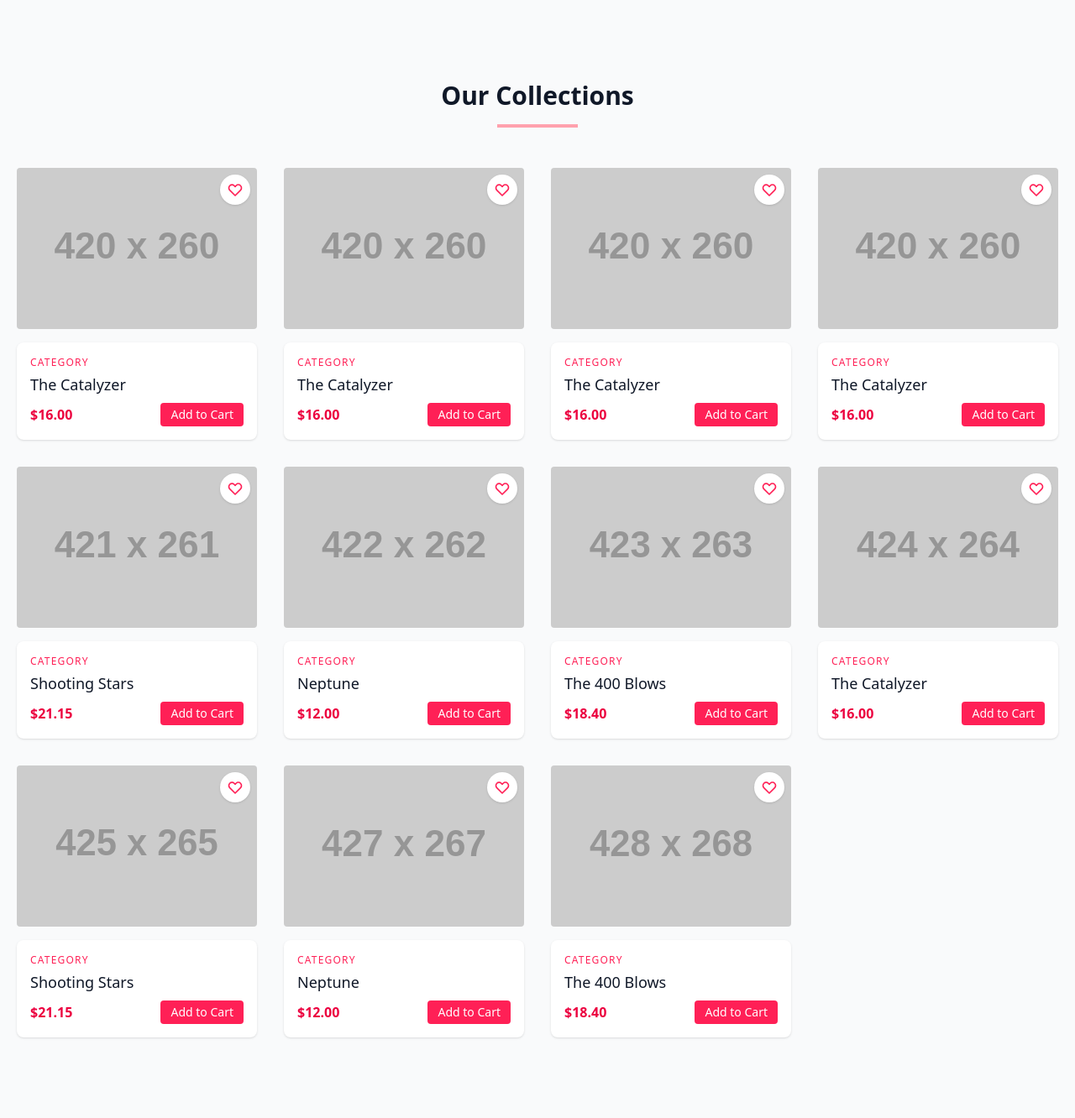
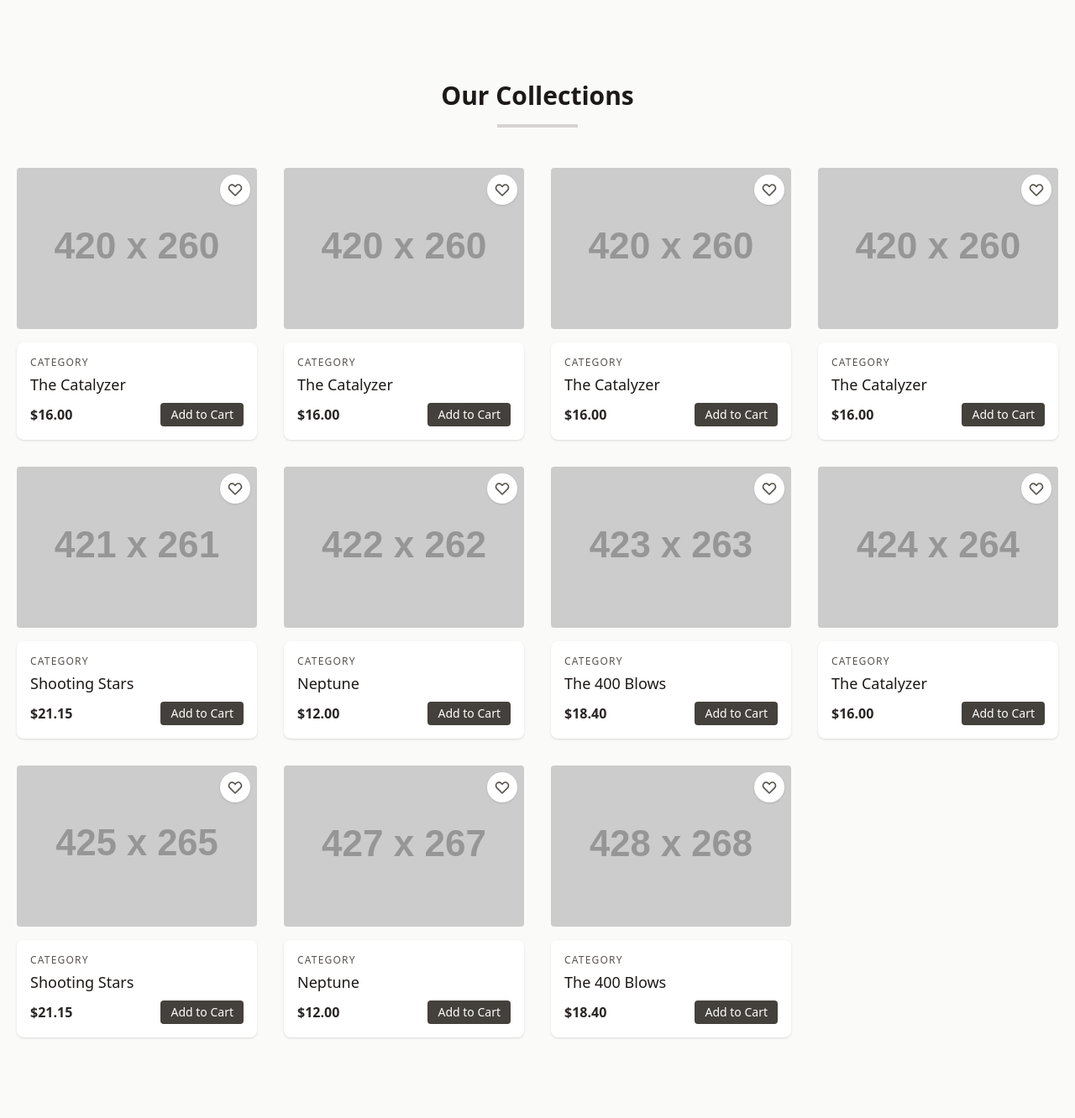
Before and after one commit to MaheshDas2004/Ecommerce-Website, a PHP site: page /shop.php in a window 1280 px wide. Shown: the whole page at 84% size. Run offline with PHP 8.4, Linux system fonts and the light colour scheme; grey boxes labelled with a size stand in for pictures from a placeholder-image service; some libraries are stand-ins or nearby versions.

Commit message:
Add new color variables and update Login/Signup forms for password handling

```diff
--- a/FRONTEND/output.css
+++ b/FRONTEND/output.css
@@ -42,6 +42,7 @@
     --color-gray-800: oklch(0.278 0.033 256.848);
     --color-gray-900: oklch(0.21 0.034 264.665);
     --color-stone-50: oklch(0.985 0.001 106.423);
+    --color-stone-100: oklch(0.97 0.001 106.424);
     --color-stone-200: oklch(0.923 0.003 48.717);
     --color-stone-300: oklch(0.869 0.005 56.366);
     --color-stone-400: oklch(0.709 0.01 56.259);
@@ -804,6 +805,9 @@
   .bg-stone-50 {
     background-color: var(--color-stone-50);
   }
+  .bg-stone-300 {
+    background-color: var(--color-stone-300);
+  }
   .bg-stone-700 {
     background-color: var(--color-stone-700);
   }
@@ -1087,6 +1091,9 @@
   }
   .text-stone-800 {
     color: var(--color-stone-800);
+  }
+  .text-stone-900 {
+    color: var(--color-stone-900);
   }
   .text-white {
     color: var(--color-white);
@@ -1249,6 +1256,13 @@
       }
     }
   }
+  .hover\:bg-stone-100 {
+    &:hover {
+      @media (hover: hover) {
+        background-color: var(--color-stone-100);
+      }
+    }
+  }
   .hover\:bg-stone-800 {
     &:hover {
       @media (hover: hover) {
--- a/FRONTEND/shop.php
+++ b/FRONTEND/shop.php
@@ -6,14 +6,14 @@
     <title>Shop - Magic Moments</title>
     <link rel="stylesheet" href="./output.css">
 </head>
-<body class="bg-gray-50">
+<body class="bg-stone-50">
 
 <section class="text-gray-700 body-font">
   <div class="container px-5 py-24 mx-auto">
     <!-- Section Header -->
     <div class="text-center mb-12">
-      <h1 class="text-3xl font-bold text-gray-900 mb-4">Our Collections</h1>
-      <div class="w-24 h-1 bg-rose-300 mx-auto"></div>
+      <h1 class="text-3xl font-bold text-stone-900 mb-4">Our Collections</h1>
+      <div class="w-24 h-1 bg-stone-300 mx-auto"></div>
     </div>
 
     <div class="flex flex-wrap -m-4">
@@ -21,19 +21,19 @@
         <div class="block relative h-48 rounded overflow-hidden hover:shadow-lg transition-shadow duration-300 group">
           <img alt="ecommerce" class="object-cover object-center w-full h-full block" src="https://dummyimage.com/420x260">
           <div class="absolute top-2 right-2">
-            <button class="bg-white p-2 rounded-full shadow hover:bg-rose-100 transition-colors">
-              <svg xmlns="http://www.w3.org/2000/svg" class="h-5 w-5 text-rose-500" fill="none" viewBox="0 0 24 24" stroke="currentColor">
+            <button class="bg-white p-2 rounded-full shadow hover:bg-stone-100 transition-colors">
+              <svg xmlns="http://www.w3.org/2000/svg" class="h-5 w-5 text-stone-600" fill="none" viewBox="0 0 24 24" stroke="currentColor">
                 <path stroke-linecap="round" stroke-linejoin="round" stroke-width="2" d="M4.318 6.318a4.5 4.5 0 000 6.364L12 20.364l7.682-7.682a4.5 4.5 0 00-6.364-6.364L12 7.636l-1.318-1.318a4.5 4.5 0 00-6.364 0z" />
               </svg>
             </button>
           </div>
         </div>
         <div class="mt-4 bg-white p-4 rounded-lg shadow-sm">
-          <h3 class="text-rose-500 text-xs tracking-widest title-font mb-1">CATEGORY</h3>
-          <h2 class="text-gray-900 title-font text-lg font-medium">The Catalyzer</h2>
+          <h3 class="text-stone-600 text-xs tracking-widest title-font mb-1">CATEGORY</h3>
+          <h2 class="text-stone-900 title-font text-lg font-medium">The Catalyzer</h2>
           <div class="flex justify-between items-center mt-2">
-            <p class="text-rose-600 font-semibold">$16.00</p>
-            <button class="bg-rose-500 hover:bg-rose-600 text-white px-3 py-1 rounded text-sm transition-colors">Add to Cart</button>
+            <p class="text-stone-800 font-semibold">$16.00</p>
+            <button class="bg-stone-700 hover:bg-stone-800 text-white px-3 py-1 rounded text-sm transition-colors">Add to Cart</button>
           </div>
         </div>
       </div>
@@ -41,19 +41,19 @@
         <div class="block relative h-48 rounded overflow-hidden hover:shadow-lg transition-shadow duration-300">
           <img alt="ecommerce" class="object-cover object-center w-full h-full block" src="https://dummyimage.com/420x260">
           <div class="absolute top-2 right-2">
-            <button class="bg-white p-2 rounded-full shadow hover:bg-rose-100 transition-colors">
-              <svg xmlns="http://www.w3.org/2000/svg" class="h-5 w-5 text-rose-500" fill="none" viewBox="0 0 24 24" stroke="currentColor">
+            <button class="bg-white p-2 rounded-full shadow hover:bg-stone-100 transition-colors">
+              <svg xmlns="http://www.w3.org/2000/svg" class="h-5 w-5 text-stone-600" fill="none" viewBox="0 0 24 24" stroke="currentColor">
                 <path stroke-linecap="round" stroke-linejoin="round" stroke-width="2" d="M4.318 6.318a4.5 4.5 0 000 6.364L12 20.364l7.682-7.682a4.5 4.5 0 00-6.364-6.364L12 7.636l-1.318-1.318a4.5 4.5 0 00-6.364 0z" />
               </svg>
             </button>
           </div>
         </div>
         <div class="mt-4 bg-white p-4 rounded-lg shadow-sm">
-          <h3 class="text-rose-500 text-xs tracking-widest title-font mb-1">CATEGORY</h3>
-          <h2 class="text-gray-900 title-font text-lg font-medium">The Catalyzer</h2>
+          <h3 class="text-stone-600 text-xs tracking-widest title-font mb-1">CATEGORY</h3>
+          <h2 class="text-stone-900 title-font text-lg font-medium">The Catalyzer</h2>
           <div class="flex justify-between items-center mt-2">
-            <p class="text-rose-600 font-semibold">$16.00</p>
-            <button class="bg-rose-500 hover:bg-rose-600 text-white px-3 py-1 rounded text-sm transition-colors">Add to Cart</button>
+            <p class="text-stone-800 font-semibold">$16.00</p>
+            <button class="bg-stone-700 hover:bg-stone-800 text-white px-3 py-1 rounded text-sm transition-colors">Add to Cart</button>
           </div>
         </div>
       </div>
@@ -61,19 +61,19 @@
         <div class="block relative h-48 rounded overflow-hidden hover:shadow-lg transition-shadow duration-300">
           <img alt="ecommerce" class="object-cover object-center w-full h-full block" src="https://dummyimage.com/420x260">
           <div class="absolute top-2 right-2">
-            <button class="bg-white p-2 rounded-full shadow hover:bg-rose-100 transition-colors">
-              <svg xmlns="http://www.w3.org/2000/svg" class="h-5 w-5 text-rose-500" fill="none" viewBox="0 0 24 24" stroke="currentColor">
+            <button class="bg-white p-2 rounded-full shadow hover:bg-stone-100 transition-colors">
+              <svg xmlns="http://www.w3.org/2000/svg" class="h-5 w-5 text-stone-600" fill="none" viewBox="0 0 24 24" stroke="currentColor">
                 <path stroke-linecap="round" stroke-linejoin="round" stroke-width="2" d="M4.318 6.318a4.5 4.5 0 000 6.364L12 20.364l7.682-7.682a4.5 4.5 0 00-6.364-6.364L12 7.636l-1.318-1.318a4.5 4.5 0 00-6.364 0z" />
               </svg>
             </button>
           </div>
         </div>
         <div class="mt-4 bg-white p-4 rounded-lg shadow-sm">
-          <h3 class="text-rose-500 text-xs tracking-widest title-font mb-1">CATEGORY</h3>
-          <h2 class="text-gray-900 title-font text-lg font-medium">The Catalyzer</h2>
+          <h3 class="text-stone-600 text-xs tracking-widest title-font mb-1">CATEGORY</h3>
+          <h2 class="text-stone-900 title-font text-lg font-medium">The Catalyzer</h2>
           <div class="flex justify-between items-center mt-2">
-            <p class="text-rose-600 font-semibold">$16.00</p>
-            <button class="bg-rose-500 hover:bg-rose-600 text-white px-3 py-1 rounded text-sm transition-colors">Add to Cart</button>
+            <p class="text-stone-800 font-semibold">$16.00</p>
+            <button class="bg-stone-700 hover:bg-stone-800 text-white px-3 py-1 rounded text-sm transition-colors">Add to Cart</button>
           </div>
         </div>
       </div>
@@ -81,19 +81,19 @@
         <div class="block relative h-48 rounded overflow-hidden hover:shadow-lg transition-shadow duration-300">
           <img alt="ecommerce" class="object-cover object-center w-full h-full block" src="https://dummyimage.com/420x260">
           <div class="absolute top-2 right-2">
-            <button class="bg-white p-2 rounded-full shadow hover:bg-rose-100 transition-colors">
-              <svg xmlns="http://www.w3.org/2000/svg" class="h-5 w-5 text-rose-500" fill="none" viewBox="0 0 24 24" stroke="currentColor">
+            <button class="bg-white p-2 rounded-full shadow hover:bg-stone-100 transition-colors">
+              <svg xmlns="http://www.w3.org/2000/svg" class="h-5 w-5 text-stone-600" fill="none" viewBox="0 0 24 24" stroke="currentColor">
                 <path stroke-linecap="round" stroke-linejoin="round" stroke-width="2" d="M4.318 6.318a4.5 4.5 0 000 6.364L12 20.364l7.682-7.682a4.5 4.5 0 00-6.364-6.364L12 7.636l-1.318-1.318a4.5 4.5 0 00-6.364 0z" />
               </svg>
             </button>
           </div>
         </div>
         <div class="mt-4 bg-white p-4 rounded-lg shadow-sm">
-          <h3 class="text-rose-500 text-xs tracking-widest title-font mb-1">CATEGORY</h3>
-          <h2 class="text-gray-900 title-font text-lg font-medium">The Catalyzer</h2>
+          <h3 class="text-stone-600 text-xs tracking-widest title-font mb-1">CATEGORY</h3>
+          <h2 class="text-stone-900 title-font text-lg font-medium">The Catalyzer</h2>
           <div class="flex justify-between items-center mt-2">
-            <p class="text-rose-600 font-semibold">$16.00</p>
-            <button class="bg-rose-500 hover:bg-rose-600 text-white px-3 py-1 rounded text-sm transition-colors">Add to Cart</button>
+            <p class="text-stone-800 font-semibold">$16.00</p>
+            <button class="bg-stone-700 hover:bg-stone-800 text-white px-3 py-1 rounded text-sm transition-colors">Add to Cart</button>
           </div>
         </div>
       </div>
@@ -101,19 +101,19 @@
         <div class="block relative h-48 rounded overflow-hidden hover:shadow-lg transition-shadow duration-300">
           <img alt="ecommerce" class="object-cover object-center w-full h-full block" src="https://dummyimage.com/421x261">
           <div class="absolute top-2 right-2">
-            <button class="bg-white p-2 rounded-full shadow hover:bg-rose-100 transition-colors">
-              <svg xmlns="http://www.w3.org/2000/svg" class="h-5 w-5 text-rose-500" fill="none" viewBox="0 0 24 24" stroke="currentColor">
+            <button class="bg-white p-2 rounded-full shadow hover:bg-stone-100 transition-colors">
+              <svg xmlns="http://www.w3.org/2000/svg" class="h-5 w-5 text-stone-600" fill="none" viewBox="0 0 24 24" stroke="currentColor">
                 <path stroke-linecap="round" stroke-linejoin="round" stroke-width="2" d="M4.318 6.318a4.5 4.5 0 000 6.364L12 20.364l7.682-7.682a4.5 4.5 0 00-6.364-6.364L12 7.636l-1.318-1.318a4.5 4.5 0 00-6.364 0z" />
               </svg>
             </button>
           </div>
         </div>
         <div class="mt-4 bg-white p-4 rounded-lg shadow-sm">
-          <h3 class="text-rose-500 text-xs tracking-widest title-font mb-1">CATEGORY</h3>
-          <h2 class="text-gray-900 title-font text-lg font-medium">Shooting Stars</h2>
+          <h3 class="text-stone-600 text-xs tracking-widest title-font mb-1">CATEGORY</h3>
+          <h2 class="text-stone-900 title-font text-lg font-medium">Shooting Stars</h2>
           <div class="flex justify-between items-center mt-2">
-            <p class="text-rose-600 font-semibold">$21.15</p>
-            <button class="bg-rose-500 hover:bg-rose-600 text-white px-3 py-1 rounded text-sm transition-colors">Add to Cart</button>
+            <p class="text-stone-800 font-semibold">$21.15</p>
+            <button class="bg-stone-700 hover:bg-stone-800 text-white px-3 py-1 rounded text-sm transition-colors">Add to Cart</button>
           </div>
         </div>
       </div>
@@ -121,19 +121,19 @@
         <div class="block relative h-48 rounded overflow-hidden hover:shadow-lg transition-shadow duration-300">
           <img alt="ecommerce" class="object-cover object-center w-full h-full block" src="https://dummyimage.com/422x262">
           <div class="absolute top-2 right-2">
-            <button class="bg-white p-2 rounded-full shadow hover:bg-rose-100 transition-colors">
-              <svg xmlns="http://www.w3.org/2000/svg" class="h-5 w-5 text-rose-500" fill="none" viewBox="0 0 24 24" stroke="currentColor">
+            <button class="bg-white p-2 rounded-full shadow hover:bg-stone-100 transition-colors">
+              <svg xmlns="http://www.w3.org/2000/svg" class="h-5 w-5 text-stone-600" fill="none" viewBox="0 0 24 24" stroke="currentColor">
                 <path stroke-linecap="round" stroke-linejoin="round" stroke-width="2" d="M4.318 6.318a4.5 4.5 0 000 6.364L12 20.364l7.682-7.682a4.5 4.5 0 00-6.364-6.364L12 7.636l-1.318-1.318a4.5 4.5 0 00-6.364 0z" />
               </svg>
             </button>
           </div>
         </div>
         <div class="mt-4 bg-white p-4 rounded-lg shadow-sm">
-          <h3 class="text-rose-500 text-xs tracking-widest title-font mb-1">CATEGORY</h3>
-          <h2 class="text-gray-900 title-font text-lg font-medium">Neptune</h2>
+          <h3 class="text-stone-600 text-xs tracking-widest title-font mb-1">CATEGORY</h3>
+          <h2 class="text-stone-900 title-font text-lg font-medium">Neptune</h2>
           <div class="flex justify-between items-center mt-2">
-            <p class="text-rose-600 font-semibold">$12.00</p>
-            <button class="bg-rose-500 hover:bg-rose-600 text-white px-3 py-1 rounded text-sm transition-colors">Add to Cart</button>
+            <p class="text-stone-800 font-semibold">$12.00</p>
+            <button class="bg-stone-700 hover:bg-stone-800 text-white px-3 py-1 rounded text-sm transition-colors">Add to Cart</button>
           </div>
         </div>
       </div>
@@ -141,19 +141,19 @@
         <div class="block relative h-48 rounded overflow-hidden hover:shadow-lg transition-shadow duration-300">
           <img alt="ecommerce" class="object-cover object-center w-full h-full block" src="https://dummyimage.com/423x263">
           <div class="absolute top-2 right-2">
-            <button class="bg-white p-2 rounded-full shadow hover:bg-rose-100 transition-colors">
-              <svg xmlns="http://www.w3.org/2000/svg" class="h-5 w-5 text-rose-500" fill="none" viewBox="0 0 24 24" stroke="currentColor">
+            <button class="bg-white p-2 rounded-full shadow hover:bg-stone-100 transition-colors">
+              <svg xmlns="http://www.w3.org/2000/svg" class="h-5 w-5 text-stone-600" fill="none" viewBox="0 0 24 24" stroke="currentColor">
                 <path stroke-linecap="round" stroke-linejoin="round" stroke-width="2" d="M4.318 6.318a4.5 4.5 0 000 6.364L12 20.364l7.682-7.682a4.5 4.5 0 00-6.364-6.364L12 7.636l-1.318-1.318a4.5 4.5 0 00-6.364 0z" />
               </svg>
             </button>
           </div>
         </div>
         <div class="mt-4 bg-white p-4 rounded-lg shadow-sm">
-          <h3 class="text-rose-500 text-xs tracking-widest title-font mb-1">CATEGORY</h3>
-          <h2 class="text-gray-900 title-font text-lg font-medium">The 400 Blows</h2>
+          <h3 class="text-stone-600 text-xs tracking-widest title-font mb-1">CATEGORY</h3>
+          <h2 class="text-stone-900 title-font text-lg font-medium">The 400 Blows</h2>
           <div class="flex justify-between items-center mt-2">
-            <p class="text-rose-600 font-semibold">$18.40</p>
-            <button class="bg-rose-500 hover:bg-rose-600 text-white px-3 py-1 rounded text-sm transition-colors">Add to Cart</button>
+            <p class="text-stone-800 font-semibold">$18.40</p>
+            <button class="bg-stone-700 hover:bg-stone-800 text-white px-3 py-1 rounded text-sm transition-colors">Add to Cart</button>
           </div>
         </div>
       </div>
@@ -161,19 +161,19 @@
         <div class="block relative h-48 rounded overflow-hidden hover:shadow-lg transition-shadow duration-300">
           <img alt="ecommerce" class="object-cover object-center w-full h-full block" src="https://dummyimage.com/424x264">
           <div class="absolute top-2 right-2">
-            <button class="bg-white p-2 rounded-full shadow hover:bg-rose-100 transition-colors">
-              <svg xmlns="http://www.w3.org/2000/svg" class="h-5 w-5 text-rose-500" fill="none" viewBox="0 0 24 24" stroke="currentColor">
+            <button class="bg-white p-2 rounded-full shadow hover:bg-stone-100 transition-colors">
+              <svg xmlns="http://www.w3.org/2000/svg" class="h-5 w-5 text-stone-600" fill="none" viewBox="0 0 24 24" stroke="currentColor">
                 <path stroke-linecap="round" stroke-linejoin="round" stroke-width="2" d="M4.318 6.318a4.5 4.5 0 000 6.364L12 20.364l7.682-7.682a4.5 4.5 0 00-6.364-6.364L12 7.636l-1.318-1.318a4.5 4.5 0 00-6.364 0z" />
               </svg>
             </button>
           </div>
         </div>
         <div class="mt-4 bg-white p-4 rounded-lg shadow-sm">
-          <h3 class="text-rose-500 text-xs tracking-widest title-font mb-1">CATEGORY</h3>
-          <h2 class="text-gray-900 title-font text-lg font-medium">The Catalyzer</h2>
+          <h3 class="text-stone-600 text-xs tracking-widest title-font mb-1">CATEGORY</h3>
+          <h2 class="text-stone-900 title-font text-lg font-medium">The Catalyzer</h2>
           <div class="flex justify-between items-center mt-2">
-            <p class="text-rose-600 font-semibold">$16.00</p>
-            <button class="bg-rose-500 hover:bg-rose-600 text-white px-3 py-1 rounded text-sm transition-colors">Add to Cart</button>
+            <p class="text-stone-800 font-semibold">$16.00</p>
+            <button class="bg-stone-700 hover:bg-stone-800 text-white px-3 py-1 rounded text-sm transition-colors">Add to Cart</button>
           </div>
         </div>
       </div>
@@ -181,19 +181,19 @@
         <div class="block relative h-48 rounded overflow-hidden hover:shadow-lg transition-shadow duration-300">
           <img alt="ecommerce" class="object-cover object-center w-full h-full block" src="https://dummyimage.com/425x265">
           <div class="absolute top-2 right-2">
-            <button class="bg-white p-2 rounded-full shadow hover:bg-rose-100 transition-colors">
-              <svg xmlns="http://www.w3.org/2000/svg" class="h-5 w-5 text-rose-500" fill="none" viewBox="0 0 24 24" stroke="currentColor">
+            <button class="bg-white p-2 rounded-full shadow hover:bg-stone-100 transition-colors">
+              <svg xmlns="http://www.w3.org/2000/svg" class="h-5 w-5 text-stone-600" fill="none" viewBox="0 0 24 24" stroke="currentColor">
                 <path stroke-linecap="round" stroke-linejoin="round" stroke-width="2" d="M4.318 6.318a4.5 4.5 0 000 6.364L12 20.364l7.682-7.682a4.5 4.5 0 00-6.364-6.364L12 7.636l-1.318-1.318a4.5 4.5 0 00-6.364 0z" />
               </svg>
             </button>
           </div>
         </div>
         <div class="mt-4 bg-white p-4 rounded-lg shadow-sm">
-          <h3 class="text-rose-500 text-xs tracking-widest title-font mb-1">CATEGORY</h3>
-          <h2 class="text-gray-900 title-font text-lg font-medium">Shooting Stars</h2>
+          <h3 class="text-stone-600 text-xs tracking-widest title-font mb-1">CATEGORY</h3>
+          <h2 class="text-stone-900 title-font text-lg font-medium">Shooting Stars</h2>
           <div class="flex justify-between items-center mt-2">
-            <p class="text-rose-600 font-semibold">$21.15</p>
-            <button class="bg-rose-500 hover:bg-rose-600 text-white px-3 py-1 rounded text-sm transition-colors">Add to Cart</button>
+            <p class="text-stone-800 font-semibold">$21.15</p>
+            <button class="bg-stone-700 hover:bg-stone-800 text-white px-3 py-1 rounded text-sm transition-colors">Add to Cart</button>
           </div>
         </div>
       </div>
@@ -201,19 +201,19 @@
         <div class="block relative h-48 rounded overflow-hidden hover:shadow-lg transition-shadow duration-300">
           <img alt="ecommerce" class="object-cover object-center w-full h-full block" src="https://dummyimage.com/427x267">
           <div class="absolute top-2 right-2">
-            <button class="bg-white p-2 rounded-full shadow hover:bg-rose-100 transition-colors">
-              <svg xmlns="http://www.w3.org/2000/svg" class="h-5 w-5 text-rose-500" fill="none" viewBox="0 0 24 24" stroke="currentColor">
+            <button class="bg-white p-2 rounded-full shadow hover:bg-stone-100 transition-colors">
+              <svg xmlns="http://www.w3.org/2000/svg" class="h-5 w-5 text-stone-600" fill="none" viewBox="0 0 24 24" stroke="currentColor">
                 <path stroke-linecap="round" stroke-linejoin="round" stroke-width="2" d="M4.318 6.318a4.5 4.5 0 000 6.364L12 20.364l7.682-7.682a4.5 4.5 0 00-6.364-6.364L12 7.636l-1.318-1.318a4.5 4.5 0 00-6.364 0z" />
               </svg>
             </button>
           </div>
         </div>
         <div class="mt-4 bg-white p-4 rounded-lg shadow-sm">
-          <h3 class="text-rose-500 text-xs tracking-widest title-font mb-1">CATEGORY</h3>
-          <h2 class="text-gray-900 title-font text-lg font-medium">Neptune</h2>
+          <h3 class="text-stone-600 text-xs tracking-widest title-font mb-1">CATEGORY</h3>
+          <h2 class="text-stone-900 title-font text-lg font-medium">Neptune</h2>
           <div class="flex justify-between items-center mt-2">
-            <p class="text-rose-600 font-semibold">$12.00</p>
-            <button class="bg-rose-500 hover:bg-rose-600 text-white px-3 py-1 rounded text-sm transition-colors">Add to Cart</button>
+            <p class="text-stone-800 font-semibold">$12.00</p>
+            <button class="bg-stone-700 hover:bg-stone-800 text-white px-3 py-1 rounded text-sm transition-colors">Add to Cart</button>
           </div>
         </div>
       </div>
@@ -221,19 +221,19 @@
         <div class="block relative h-48 rounded overflow-hidden hover:shadow-lg transition-shadow duration-300">
           <img alt="ecommerce" class="object-cover object-center w-full h-full block" src="https://dummyimage.com/428x268">
           <div class="absolute top-2 right-2">
-            <button class="bg-white p-2 rounded-full shadow hover:bg-rose-100 transition-colors">
-              <svg xmlns="http://www.w3.org/2000/svg" class="h-5 w-5 text-rose-500" fill="none" viewBox="0 0 24 24" stroke="currentColor">
+            <button class="bg-white p-2 rounded-full shadow hover:bg-stone-100 transition-colors">
+              <svg xmlns="http://www.w3.org/2000/svg" class="h-5 w-5 text-stone-600" fill="none" viewBox="0 0 24 24" stroke="currentColor">
                 <path stroke-linecap="round" stroke-linejoin="round" stroke-width="2" d="M4.318 6.318a4.5 4.5 0 000 6.364L12 20.364l7.682-7.682a4.5 4.5 0 00-6.364-6.364L12 7.636l-1.318-1.318a4.5 4.5 0 00-6.364 0z" />
               </svg>
             </button>
           </div>
         </div>
         <div class="mt-4 bg-white p-4 rounded-lg shadow-sm">
-          <h3 class="text-rose-500 text-xs tracking-widest title-font mb-1">CATEGORY</h3>
-          <h2 class="text-gray-900 title-font text-lg font-medium">The 400 Blows</h2>
+          <h3 class="text-stone-600 text-xs tracking-widest title-font mb-1">CATEGORY</h3>
+          <h2 class="text-stone-900 title-font text-lg font-medium">The 400 Blows</h2>
           <div class="flex justify-between items-center mt-2">
-            <p class="text-rose-600 font-semibold">$18.40</p>
-            <button class="bg-rose-500 hover:bg-rose-600 text-white px-3 py-1 rounded text-sm transition-colors">Add to Cart</button>
+            <p class="text-stone-800 font-semibold">$18.40</p>
+            <button class="bg-stone-700 hover:bg-stone-800 text-white px-3 py-1 rounded text-sm transition-colors">Add to Cart</button>
           </div>
         </div>
       </div>
```
Also changed, not shown: FRONTEND/Login.php (+28 -4 lines), FRONTEND/Signup.php (+7 -22 lines).
